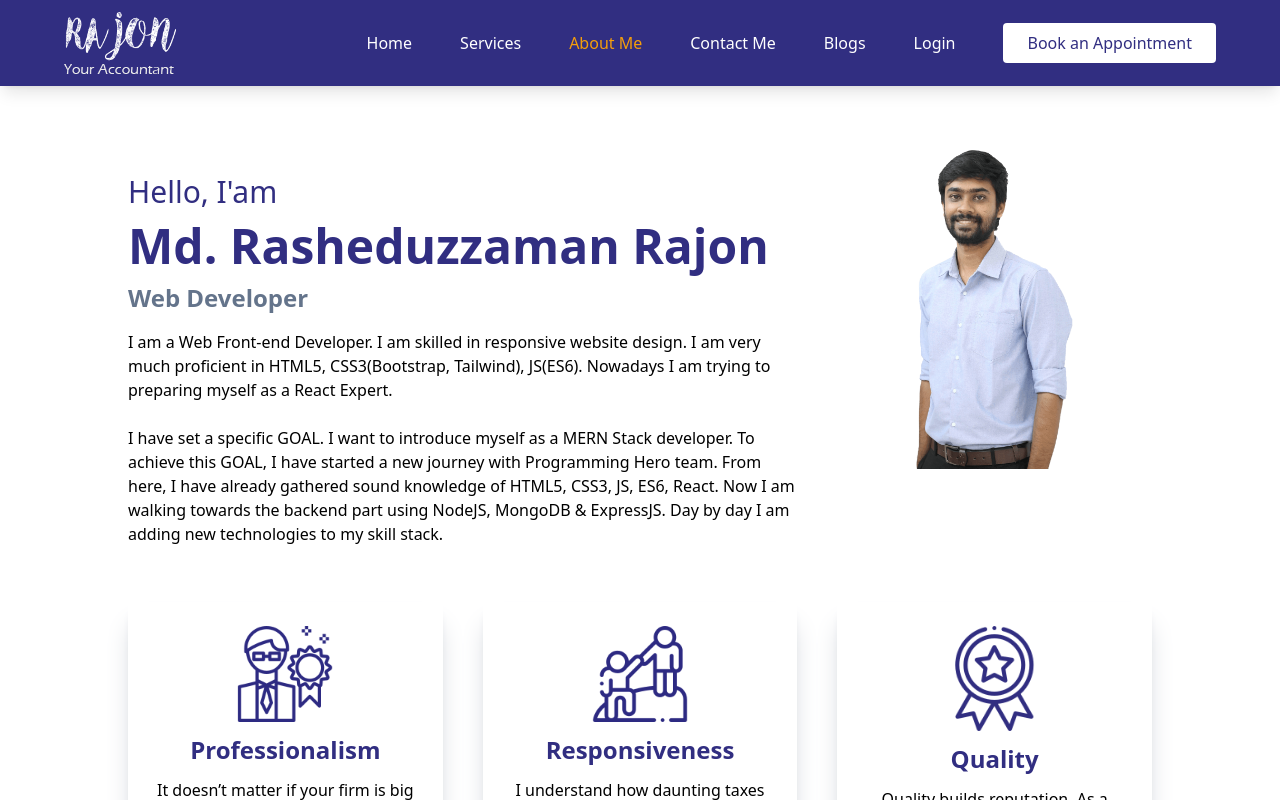
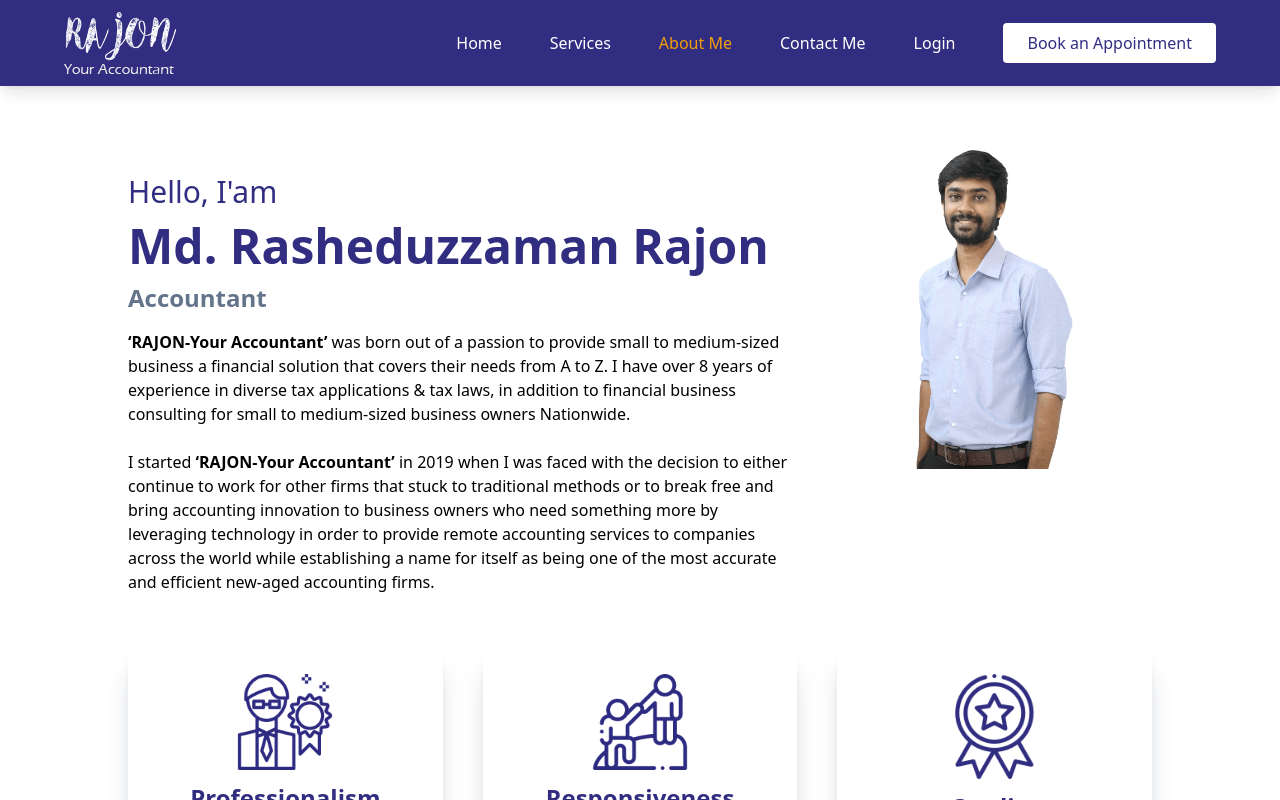
Before and after one commit to mrrajon76/react--independent-service-provider, a React (Create React App) app: page /about in a window 1280 px wide. Shown: the top 800 px of the page. Built offline with nearby package versions, Linux system fonts and the light colour scheme; no server answers.

Commit message:
About page updated & blog route removed

```diff
--- a/src/App.js
+++ b/src/App.js
@@ -1,7 +1,7 @@
 import { Route, Routes } from 'react-router-dom';
 import './App.css';
 import About from './Pages/About/About';
-import Blogs from './Pages/Blogs/Blogs';
+// import Blogs from './Pages/Blogs/Blogs';
 import Checkout from './Pages/Checkout/Checkout';
 import Contact from './Pages/Contact/Contact';
 import Home from './Pages/Home/Home';
@@ -12,7 +12,6 @@ import NotFound from './Pages/NotFound/NotFound';
 import Services from './Pages/Services/Services/Services';
 import Footer from './Pages/Shared/Footer/Footer';
 import Header from './Pages/Shared/Header/Header';
-import Loading from './Pages/Shared/Loading/Loading';
 
 function App() {
   return (
@@ -24,7 +23,7 @@ function App() {
         <Route path='/services' element={<Services></Services>}></Route>
         <Route path='/about' element={<About></About>}></Route>
         <Route path='/contact' element={<Contact></Contact>}></Route>
-        <Route path='/blogs' element={<Blogs></Blogs>}></Route>
+        {/* <Route path='/blogs' element={<Blogs></Blogs>}></Route> */}
         <Route path='/login' element={<Login></Login>}></Route>
         <Route path='/register' element={<Register></Register>}></Route>
         <Route path='/checkout' element={
--- a/src/Pages/About/About.js
+++ b/src/Pages/About/About.js
@@ -11,9 +11,11 @@ const About = () => {
                 <div className='text-center md:text-left md:col-span-2 lg:pt-6 order-2 md:order-none'>
                     <h4 className='text-3xl font-light text-indigo-900 mb-3'>Hello, I'am</h4>
                     <h3 className='text-4xl lg:text-5xl text-indigo-900 font-extrabold'>Md. Rasheduzzaman Rajon</h3>
-                    <h5 className='text-2xl font-bold text-slate-500 mt-3'>Web Developer</h5>
-                    <p className='mt-4'>I am a Web Front-end  Developer. I am skilled in responsive website design. I am very much proficient in HTML5, CSS3(Bootstrap, Tailwind), JS(ES6). Nowadays I am trying to preparing myself as a React Expert.
-                        <br /><br />I have set a specific GOAL. I want to introduce myself as a MERN Stack developer. To achieve this GOAL, I have started a new journey with Programming Hero team. From here, I have already gathered sound knowledge of HTML5, CSS3, JS, ES6, React. Now I am walking towards the backend part using NodeJS, MongoDB & ExpressJS. Day by day I am adding new technologies to my skill stack. </p>
+                    <h5 className='text-2xl font-bold text-slate-500 mt-3'>Accountant</h5>
+                    <p className='mt-4'><b>‘RAJON-Your Accountant’</b> was born out of a passion to provide small to medium-sized business a financial solution that covers their needs from A to Z. I have over 8 years of experience in diverse tax applications & tax laws, in addition to financial business consulting for small to medium-sized business owners Nationwide.
+                        <br /><br />
+                        I started <b>‘RAJON-Your Accountant’</b> in 2019 when I was faced with the decision to either continue to work for other firms that stuck to traditional methods or to break free and bring accounting innovation to business owners who need something more by leveraging technology in order to provide remote accounting services to companies across the world while establishing a name for itself as being one of the most accurate and efficient new-aged accounting firms.
+                    </p>
                 </div>
                 <div className='md:order-none order-1'>
                     <img src={aboutImg} alt="" className='w-3/4 md:w-full lg:w-1/2 block mx-auto' />
--- a/src/Pages/LoginRegister/Register/Register.js
+++ b/src/Pages/LoginRegister/Register/Register.js
@@ -28,6 +28,7 @@ const Register = () => {
         return <Loading></Loading>
     }
     if (user || user1 || user2) {
+        alert(`Hi, Thank you for signing up. Please check your e-mail for the verification link...`);
         navigate('/');
     }
 
@@ -39,7 +40,6 @@ const Register = () => {
 
         await createUserWithEmailAndPassword(email, password);
         await updateProfile({ displayName: name });
-        alert(`Hi, Thank you for signing up. Please check your e-mail for the verification link...`);
     }
     return (
         <div className='lg:min-h-[67vh] lg:w-1/3 mx-5 md:mx-20 lg:mx-auto my-14 py-14 px-5 md:px-10 lg:py-7 lg:px-7 shadow-lg shadow-slate-400'>
--- a/src/Pages/Shared/Header/Header.js
+++ b/src/Pages/Shared/Header/Header.js
@@ -34,7 +34,7 @@ const Header = () => {
                     <li><CustomLink to='/services'>Services</CustomLink></li>
                     <li><CustomLink to='/about'>About Me</CustomLink></li>
                     <li><CustomLink to='/contact'>Contact Me</CustomLink></li>
-                    <li><CustomLink to='/blogs'>Blogs</CustomLink></li>
+                    {/* <li><CustomLink to='/blogs'>Blogs</CustomLink></li> */}
                     <li>{
                         user ? <span className='cursor-pointer' onClick={handleSignOut}>Sign out</span> : <Link to='/login'>Login</Link>
                     }
```
